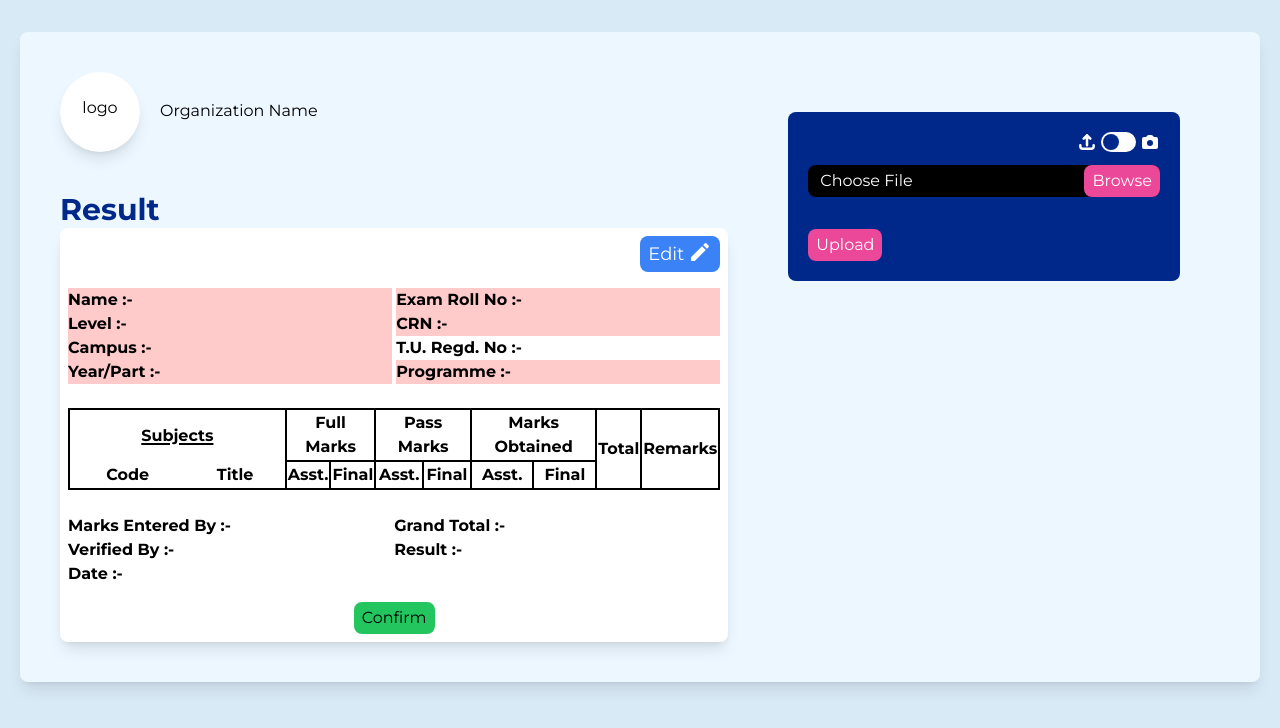
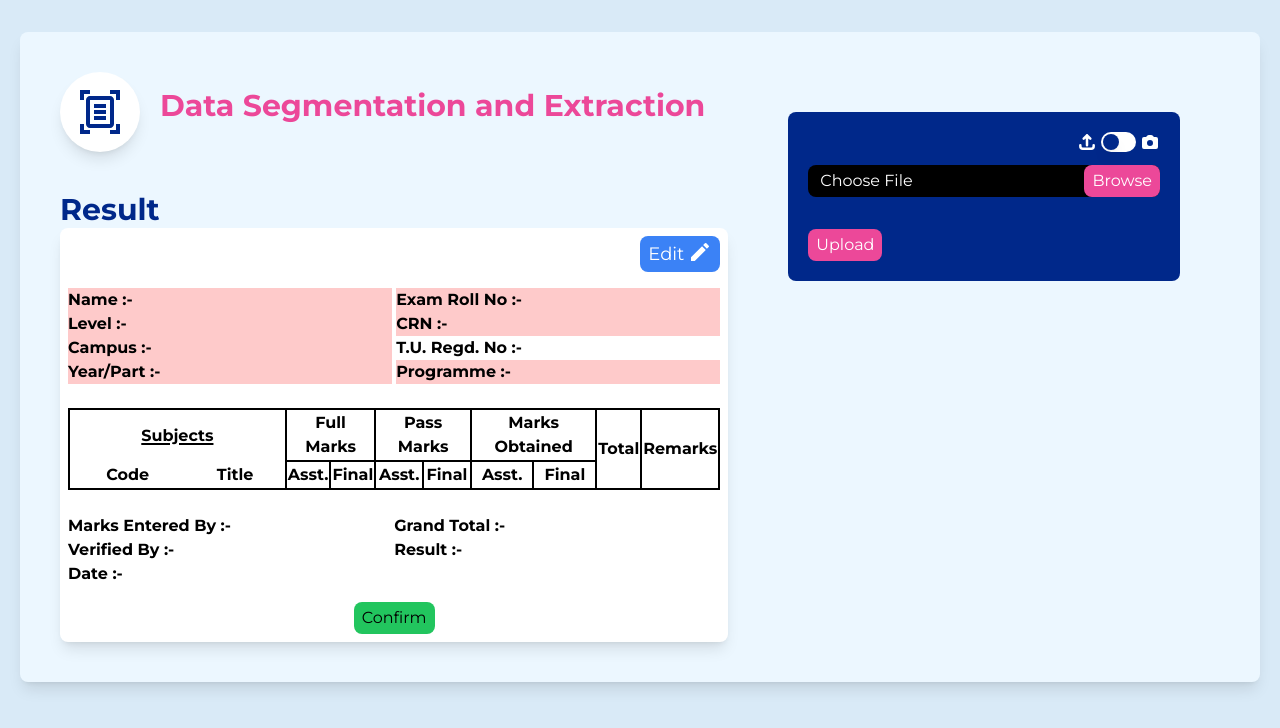
Before and after one commit to SumitShrestha11/ResultProcessing, a React (Create React App) app: page / in a window 1280 px wide. Shown: the top 728 px of the page. Built offline with nearby package versions, Linux system fonts and the light colour scheme.

Commit message:
updated logo and project name

```diff
--- a/src/App.js
+++ b/src/App.js
@@ -37,7 +37,7 @@ function App() {
       <div className="grid grid-cols-12 gap-5 mx-5 p-10 my-8 bg-mainWindow shadow-lg rounded-lg"> {/*main window*/}
             <div className='col-span-7'>
               <Logo />
-              <span className='ml-5 inline-block'>Organization Name</span>
+              <span className='ml-5 inline-block text-pink-500 font-bold text-3xl'>Data Segmentation and Extraction</span>
               <span className='mt-10 block text-dark-blue font-bold text-3xl'>Result</span>
               <Result isLoading={isLoading} resultData={resultData} setResultData={setResultData}/>
             </div>
--- a/src/components/Logo/index.jsx
+++ b/src/components/Logo/index.jsx
@@ -1,9 +1,10 @@
 import React from 'react'
+import { MdOutlineDocumentScanner } from 'react-icons/md'
 
 export const Logo = () => {
     return (
-        <div className='inline-block text-center align-middle py-6 w-20 h-20 bg-white shadow-lg rounded-full'>
-            logo
+        <div className='inline-block text-center align-middle justify-center py-4 w-20 h-20 bg-white shadow-lg rounded-full'>
+            <MdOutlineDocumentScanner className='text-dark-blue text-5xl ml-4 mb-3' />
         </div>
         // <div className='top-50 m-10'>
         // </div>
```
